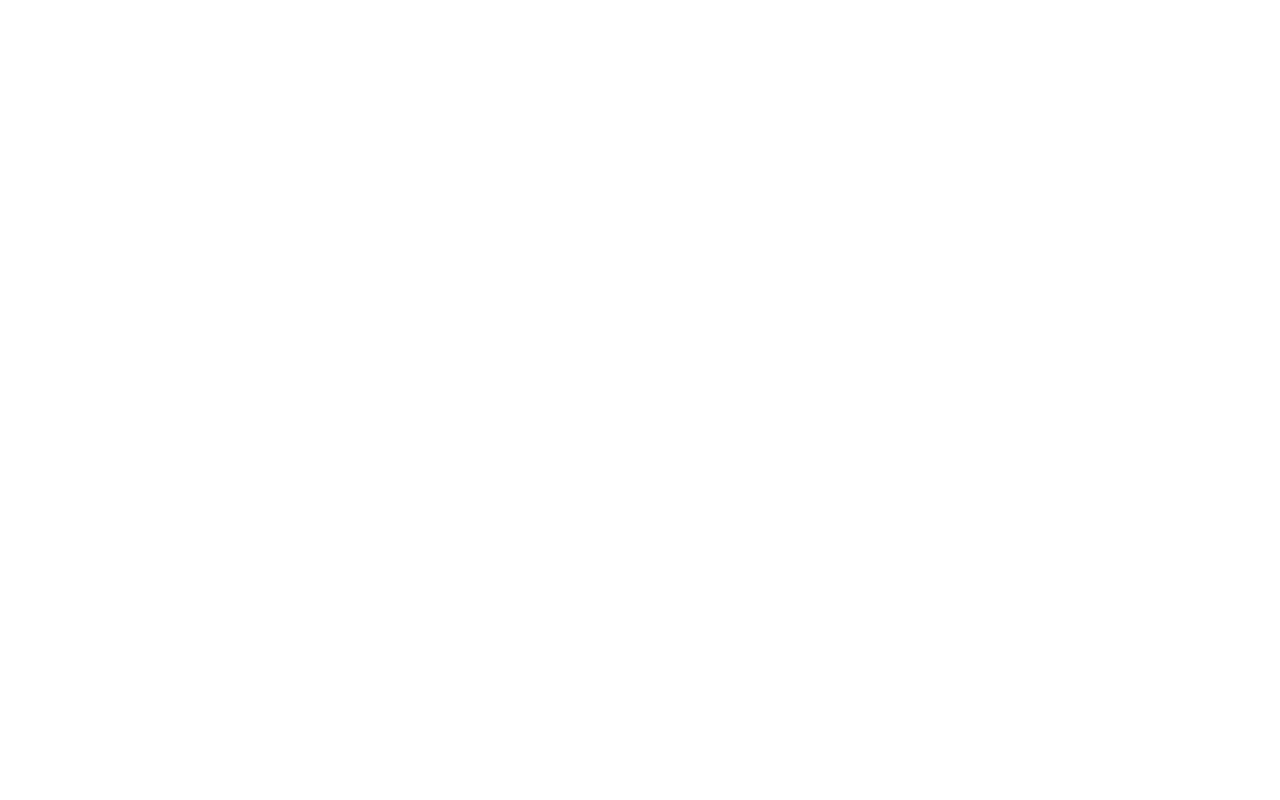
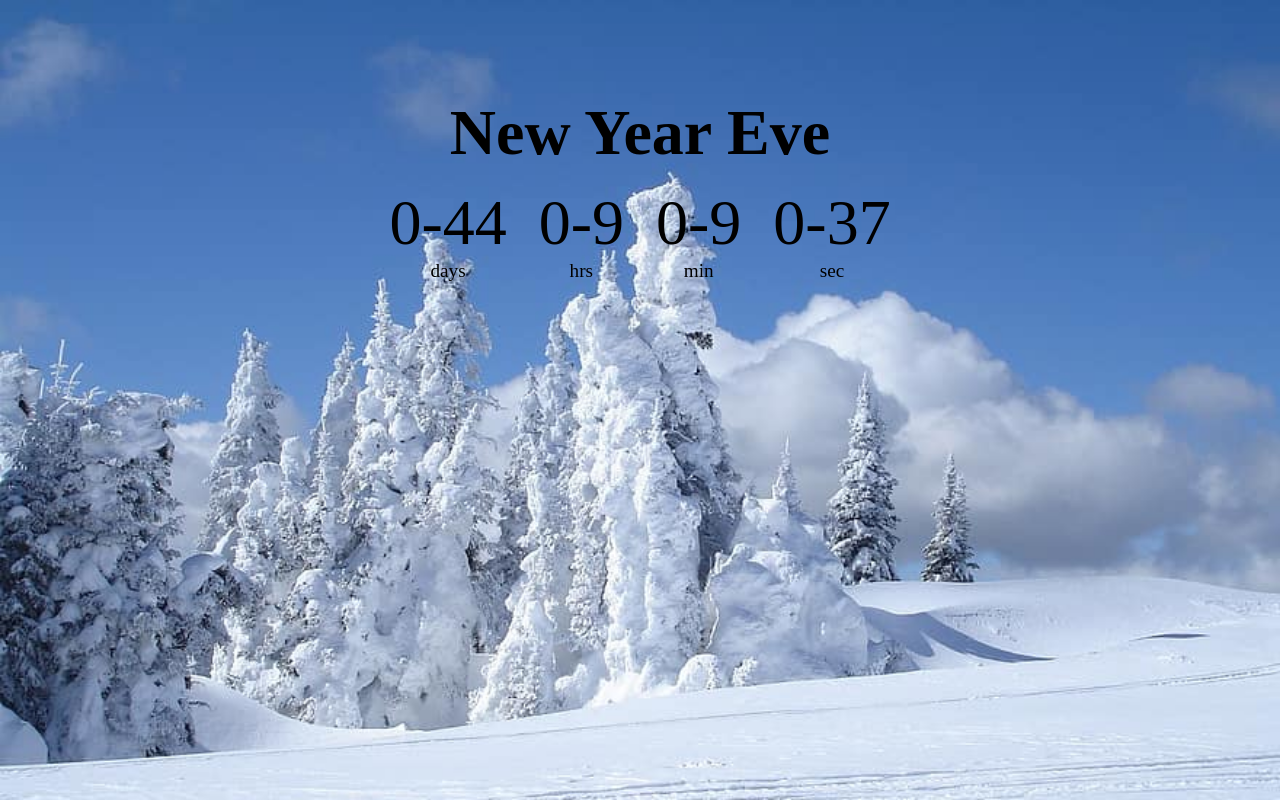
Before and after one commit to mohituser/New_year_eve, a plain HTML site: page index.html in a window 1280 px wide. Drawn offline with Linux system fonts and the light colour scheme.

Commit message:
first comm

```diff
--- a/index.html
+++ b/index.html
@@ -20,11 +20,12 @@
         }
         .container{
             text-align: center;
+            color: black;
             margin-top: 6rem;
         }
         h1{
             font-size: 4rem;
-            color: white;
+            color: black;
             margin: 1rem;
         }
         .count{
@@ -38,7 +39,7 @@
             margin: 0 1rem;
             display: flex;
             flex-direction: column;
-            color: white;
+            color: black;
         }
         .time span{
             font-size: 1.2rem;
```
Also changed, not shown: frozen-tree-ice-mountain.jpg (added).
